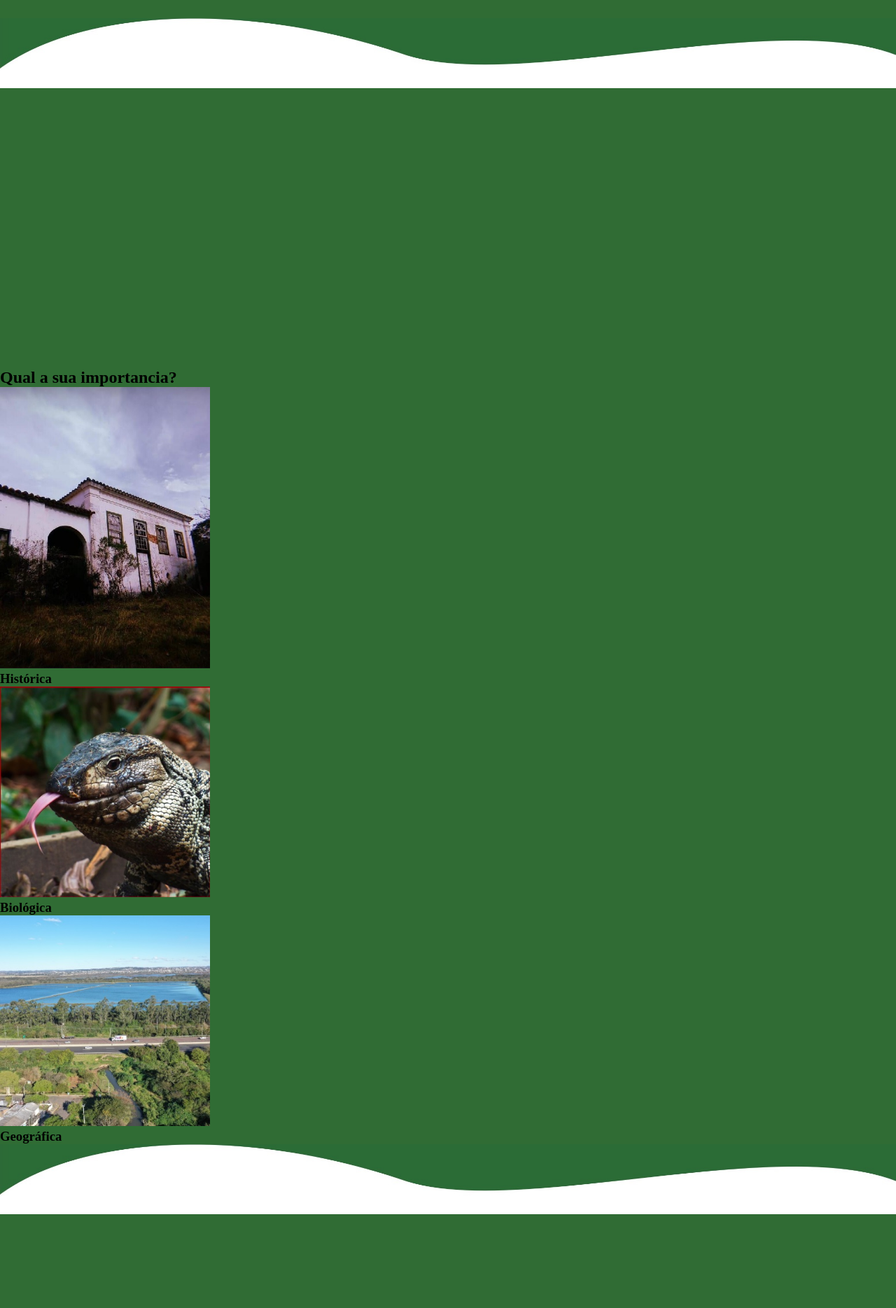
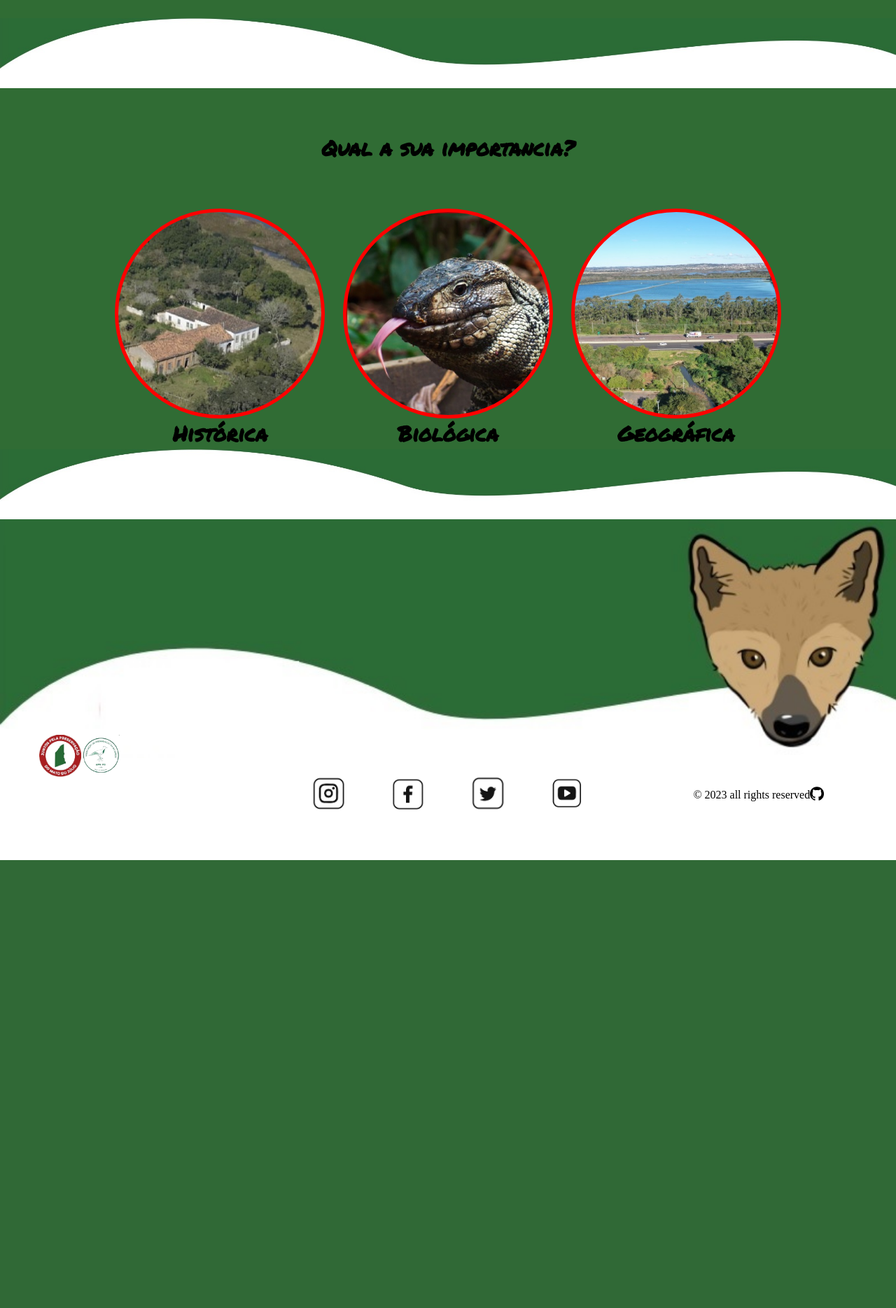
Before and after one commit to CassianoElias/PROJETO_INTEGRADOR_MATO_DO_JULIO, a PHP site: page / in a window 1280 px wide. Shown: the part 1928-3797 px from the top of the page at 70% size. After the commit the page ends 3157 px from the top, so only its background shows below. Run offline with PHP 8.4, Linux system fonts and the light colour scheme; some web fonts are replaced.

Commit message:
botoes importancia

```diff
--- a/css/index.css
+++ b/css/index.css
@@ -92,22 +92,64 @@ header{
     border-top-left-radius: 80px;
     border-bottom-left-radius: 80px;
 }
-
-.imgsobre{
-    width: 300px;
-    height: auto;
-}
 #hr{
     color: var(--background-verde);
     margin: 0;
     padding: 0;
-    background-size: 100% 20%;
+    background-size: 100% 100%;
     width: 100%;
-    height: 500px;
+    height: 100px;
     background-image: url("../imagens/hr.jpg");
     background-repeat: no-repeat;
 }
-@media screen and (max-width:730px){
+#container3{
+    margin-top: 5%;
+    display: block;
+    text-align: center;
+}
+#container3 h2{
+    font-size: 30px;
+    font-family: var(--font-subpage);
+}
+#importancia{
+    margin-top: 5%;
+    width: 100%;
+    display: flex;
+    flex-direction: row;
+    justify-content: center;
+}
+#importancia h3{
+    font-size: 30px;
+    font-family: var(--font-subpage);
+}
+.bt-info{
+    border: solid 5px red;
+    border-radius: 50%;
+    width: 300px;
+    height: 300px;
+    cursor: pointer;
+}
+#bt-his{
+    background-repeat: no-repeat;
+    background-size: 300px 300px;
+    background-image: url(../imagens/img2.jpg);
+}
+#bt-bio{
+    background-repeat: no-repeat;
+    background-size: 300px 300px;
+    background-image: url(../imagens/img3.jpg);
+}
+#bt-geo{
+    background-repeat: no-repeat;
+    background-size: 300px 300px;
+    background-image: url(../imagens/img4.jpg);
+
+}
+#biologica{
+    margin-left: 2%;
+    margin-right: 2%;
+}
+@media screen and (max-width: 800px){
     #subtitle{
         display: none;
     }
@@ -121,4 +163,8 @@ header{
         width: 480px;
         height: 300px;
     }
+    #importancia{
+        display: block;
+    }
+
 }
--- a/index.html
+++ b/index.html
@@ -96,17 +96,28 @@
     <div id="container3">
         <h2>Qual a sua importancia?</h2>
         <div id="importancia">
-            <img class="imgsobre" src="./imagens/img5.jpg" alt="">
-            <h3>Histórica</h3>
-            <img class="imgsobre" src="./imagens/img3.jpg" alt="">
-            <h3>Biológica</h3>
-            <img class="imgsobre" src="./imagens/img4.jpg" alt="">
-            <h3>Geográfica</h3>
+            <div id="historica">
+                <button class="bt-info" id="bt-his" type="button"></button>
+                <h3>Histórica</h3>
+            </div>
+
+            <div id="biologica">
+                <button class="bt-info" id="bt-bio" type="button"></button>
+                <h3>Biológica</h3>
+            </div>
+
+            <div id="geografica">
+                <button class="bt-info" id="bt-geo" type="button">
+
+                </button>
+                <h3>Geográfica</h3>
+            </div>
         </div>
 
     </div>
+    <div id="hr"></div>
     </body>
-     <div id="hr"></div>
+
 
     <footer>
         <div id="footer_content">
```
